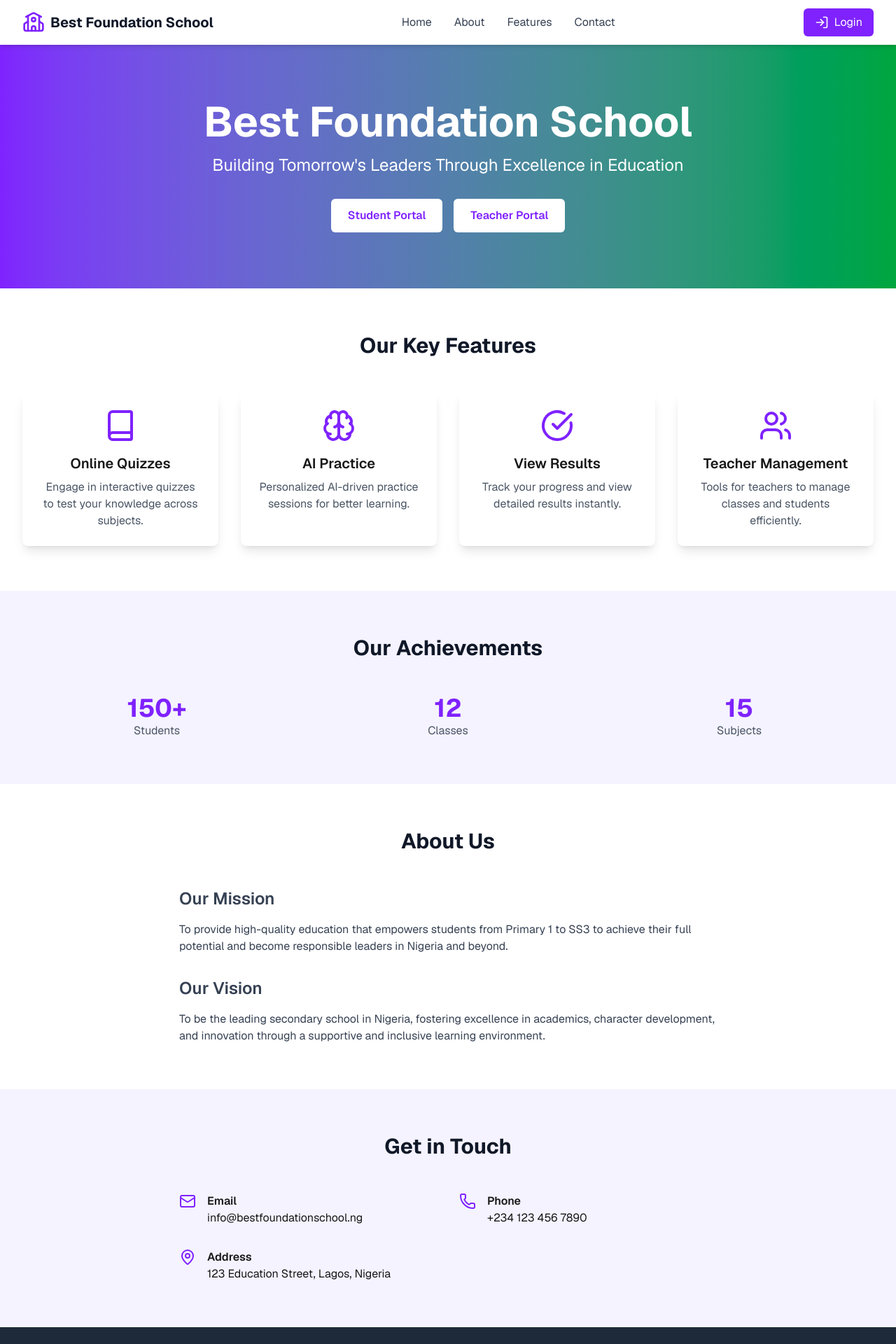
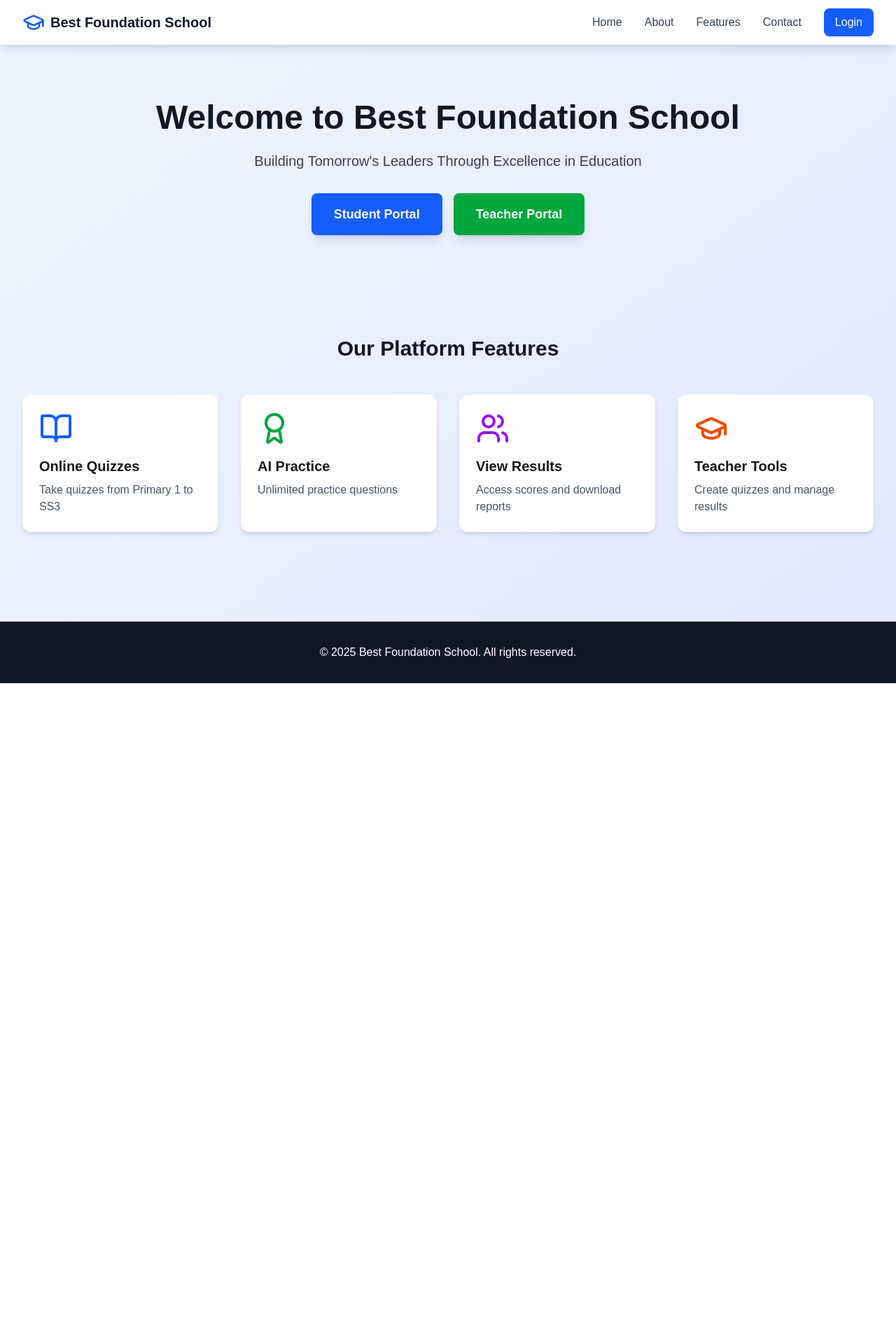
Before and after one commit to shoyoye/best-foundation-school, a Next.js app: page / in a window 1280 px wide. Shown: the top 1920 px of the page at 70% size. After the commit the page ends 976 px from the top, so only its background shows below. Built offline with nearby package versions, Linux system fonts and the light colour scheme.

Commit message:
Update page.tsx

```diff
--- a/src/app/page.tsx
+++ b/src/app/page.tsx
@@ -1,190 +1,114 @@
-import React, { useState } from 'react';
-import { Book, Brain, CheckCircle, Users, School, Mail, Phone, MapPin, LogIn, Menu, X } from 'lucide-react';
+import { useState } from 'react';
+import { GraduationCap, BookOpen, Users, Award, Menu, X } from 'lucide-react';
 
-export default function Home() {
-  const [isMenuOpen, setIsMenuOpen] = useState(false);
+export default function HomePage() {
+  const [mobileMenuOpen, setMobileMenuOpen] = useState(false);
 
   return (
-    <div className="min-h-screen bg-gray-50 font-sans antialiased">
-      {/* Navigation Bar */}
-      <nav className="bg-white shadow-md sticky top-0 z-50">
+    <div className="min-h-screen bg-gradient-to-br from-blue-50 to-indigo-100">
+      {/* Navigation */}
+      <nav className="bg-white shadow-lg">
         <div className="max-w-7xl mx-auto px-4 sm:px-6 lg:px-8">
-          <div className="flex justify-between items-center h-16">
-            {/* Logo */}
+          <div className="flex justify-between h-16">
             <div className="flex items-center">
-              <School className="h-8 w-8 text-violet-600" />
-              <span className="ml-2 text-xl font-bold text-gray-900">Best Foundation School</span>
+              <GraduationCap className="h-8 w-8 text-blue-600" />
+              <span className="ml-2 text-xl font-bold text-gray-900">
+                Best Foundation School
+              </span>
             </div>
 
             {/* Desktop Menu */}
             <div className="hidden md:flex items-center space-x-8">
-              <a href="#home" className="text-gray-700 hover:text-violet-600 transition">Home</a>
-              <a href="#about" className="text-gray-700 hover:text-violet-600 transition">About</a>
-              <a href="#features" className="text-gray-700 hover:text-violet-600 transition">Features</a>
-              <a href="#contact" className="text-gray-700 hover:text-violet-600 transition">Contact</a>
-            </div>
-
-            {/* Login Button */}
-            <div className="hidden md:flex items-center">
-              <button className="bg-violet-600 text-white px-4 py-2 rounded-md hover:bg-violet-700 transition flex items-center">
-                <LogIn className="h-5 w-5 mr-2" />
+              <a href="#home" className="text-gray-700 hover:text-blue-600 font-medium">Home</a>
+              <a href="#about" className="text-gray-700 hover:text-blue-600 font-medium">About</a>
+              <a href="#features" className="text-gray-700 hover:text-blue-600 font-medium">Features</a>
+              <a href="#contact" className="text-gray-700 hover:text-blue-600 font-medium">Contact</a>
+              <button className="bg-blue-600 text-white px-4 py-2 rounded-lg hover:bg-blue-700 transition">
                 Login
               </button>
             </div>
 
-            {/* Mobile Menu Button */}
+            {/* Mobile menu button */}
             <div className="md:hidden flex items-center">
-              <button onClick={() => setIsMenuOpen(!isMenuOpen)} className="text-gray-700">
-                {isMenuOpen ? <X className="h-6 w-6" /> : <Menu className="h-6 w-6" />}
+              <button
+                onClick={() => setMobileMenuOpen(!mobileMenuOpen)}
+                className="text-gray-700"
+              >
+                {mobileMenuOpen ? <X className="h-6 w-6" /> : <Menu className="h-6 w-6" />}
               </button>
+            </div>
           </div>
         </div>
 
         {/* Mobile Menu */}
-          {isMenuOpen && (
-            <div className="md:hidden pb-4">
-              <div className="flex flex-col space-y-4">
-                <a href="#home" className="text-gray-700 hover:text-violet-600 transition">Home</a>
-                <a href="#about" className="text-gray-700 hover:text-violet-600 transition">About</a>
-                <a href="#features" className="text-gray-700 hover:text-violet-600 transition">Features</a>
-                <a href="#contact" className="text-gray-700 hover:text-violet-600 transition">Contact</a>
-                <button className="bg-violet-600 text-white px-4 py-2 rounded-md hover:bg-violet-700 transition flex items-center justify-center">
-                  <LogIn className="h-5 w-5 mr-2" />
+        {mobileMenuOpen && (
+          <div className="md:hidden bg-white border-t">
+            <div className="px-2 pt-2 pb-3 space-y-1">
+              <a href="#home" className="block px-3 py-2 text-gray-700 hover:bg-blue-50 rounded">Home</a>
+              <a href="#about" className="block px-3 py-2 text-gray-700 hover:bg-blue-50 rounded">About</a>
+              <a href="#features" className="block px-3 py-2 text-gray-700 hover:bg-blue-50 rounded">Features</a>
+              <a href="#contact" className="block px-3 py-2 text-gray-700 hover:bg-blue-50 rounded">Contact</a>
+              <button className="w-full text-left px-3 py-2 bg-blue-600 text-white rounded">
                 Login
               </button>
             </div>
           </div>
         )}
-        </div>
       </nav>
 
       {/* Hero Section */}
-      <section id="home" className="bg-gradient-to-r from-violet-600 to-green-600 text-white py-20">
-        <div className="max-w-7xl mx-auto px-4 sm:px-6 lg:px-8 text-center">
-          <h1 className="text-4xl sm:text-5xl lg:text-6xl font-bold mb-4 animate-fade-in">
-            Best Foundation School
+      <div className="max-w-7xl mx-auto px-4 sm:px-6 lg:px-8 py-20">
+        <div className="text-center">
+          <h1 className="text-5xl font-bold text-gray-900 mb-6">
+            Welcome to Best Foundation School
           </h1>
-          <p className="text-xl sm:text-2xl mb-8 animate-fade-in delay-200">
+          <p className="text-xl text-gray-700 mb-8 max-w-3xl mx-auto">
             Building Tomorrow's Leaders Through Excellence in Education
           </p>
-          <div className="flex flex-col sm:flex-row justify-center space-y-4 sm:space-y-0 sm:space-x-4">
-            <a href="/student-portal" className="bg-white text-violet-600 px-6 py-3 rounded-md font-semibold hover:bg-gray-100 transition animate-fade-in delay-400">
+          <div className="flex flex-col sm:flex-row gap-4 justify-center">
+            <button className="bg-blue-600 text-white px-8 py-4 rounded-lg text-lg font-semibold hover:bg-blue-700 transition shadow-lg">
               Student Portal
-            </a>
-            <a href="/teacher-portal" className="bg-white text-violet-600 px-6 py-3 rounded-md font-semibold hover:bg-gray-100 transition animate-fade-in delay-400">
+            </button>
+            <button className="bg-green-600 text-white px-8 py-4 rounded-lg text-lg font-semibold hover:bg-green-700 transition shadow-lg">
               Teacher Portal
-            </a>
-          </div>
-        </div>
-      </section>
-
-      {/* Features Grid */}
-      <section id="features" className="py-16 bg-white">
-        <div className="max-w-7xl mx-auto px-4 sm:px-6 lg:px-8">
-          <h2 className="text-3xl font-bold text-center text-gray-900 mb-12">Our Key Features</h2>
-          <div className="grid grid-cols-1 sm:grid-cols-2 lg:grid-cols-4 gap-8">
-            <div className="bg-white shadow-lg rounded-lg p-6 hover:shadow-xl transition-transform hover:scale-105">
-              <Book className="h-12 w-12 text-violet-600 mx-auto mb-4" />
-              <h3 className="text-xl font-semibold text-center mb-2">Online Quizzes</h3>
-              <p className="text-gray-600 text-center">Engage in interactive quizzes to test your knowledge across subjects.</p>
-            </div>
-            <div className="bg-white shadow-lg rounded-lg p-6 hover:shadow-xl transition-transform hover:scale-105">
-              <Brain className="h-12 w-12 text-violet-600 mx-auto mb-4" />
-              <h3 className="text-xl font-semibold text-center mb-2">AI Practice</h3>
-              <p className="text-gray-600 text-center">Personalized AI-driven practice sessions for better learning.</p>
-            </div>
-            <div className="bg-white shadow-lg rounded-lg p-6 hover:shadow-xl transition-transform hover:scale-105">
-              <CheckCircle className="h-12 w-12 text-violet-600 mx-auto mb-4" />
-              <h3 className="text-xl font-semibold text-center mb-2">View Results</h3>
-              <p className="text-gray-600 text-center">Track your progress and view detailed results instantly.</p>
-            </div>
-            <div className="bg-white shadow-lg rounded-lg p-6 hover:shadow-xl transition-transform hover:scale-105">
-              <Users className="h-12 w-12 text-violet-600 mx-auto mb-4" />
-              <h3 className="text-xl font-semibold text-center mb-2">Teacher Management</h3>
-              <p className="text-gray-600 text-center">Tools for teachers to manage classes and students efficiently.</p>
+            </button>
           </div>
         </div>
       </div>
-      </section>
 
-      {/* Stats Section */}
-      <section className="py-16 bg-violet-50">
-        <div className="max-w-7xl mx-auto px-4 sm:px-6 lg:px-8">
-          <h2 className="text-3xl font-bold text-center text-gray-900 mb-12">Our Achievements</h2>
-          <div className="grid grid-cols-1 sm:grid-cols-3 gap-8">
-            <div className="text-center">
-              <p className="text-4xl font-bold text-violet-600">150+</p>
-              <p className="text-gray-600">Students</p>
+      {/* Features Section */}
+      <div id="features" className="max-w-7xl mx-auto px-4 sm:px-6 lg:px-8 py-16">
+        <h2 className="text-3xl font-bold text-center text-gray-900 mb-12">
+          Our Platform Features
+        </h2>
+        <div className="grid md:grid-cols-4 gap-8">
+          <div className="bg-white p-6 rounded-xl shadow-md">
+            <BookOpen className="h-12 w-12 text-blue-600 mb-4" />
+            <h3 className="text-xl font-semibold mb-2">Online Quizzes</h3>
+            <p className="text-gray-600">Take quizzes from Primary 1 to SS3</p>
           </div>
-            <div className="text-center">
-              <p className="text-4xl font-bold text-violet-600">12</p>
-              <p className="text-gray-600">Classes</p>
+          <div className="bg-white p-6 rounded-xl shadow-md">
+            <Award className="h-12 w-12 text-green-600 mb-4" />
+            <h3 className="text-xl font-semibold mb-2">AI Practice</h3>
+            <p className="text-gray-600">Unlimited practice questions</p>
           </div>
-            <div className="text-center">
-              <p className="text-4xl font-bold text-violet-600">15</p>
-              <p className="text-gray-600">Subjects</p>
+          <div className="bg-white p-6 rounded-xl shadow-md">
+            <Users className="h-12 w-12 text-purple-600 mb-4" />
+            <h3 className="text-xl font-semibold mb-2">View Results</h3>
+            <p className="text-gray-600">Access scores and download reports</p>
+          </div>
+          <div className="bg-white p-6 rounded-xl shadow-md">
+            <GraduationCap className="h-12 w-12 text-orange-600 mb-4" />
+            <h3 className="text-xl font-semibold mb-2">Teacher Tools</h3>
+            <p className="text-gray-600">Create quizzes and manage results</p>
           </div>
         </div>
       </div>
-      </section>
-
-      {/* About Section */}
-      <section id="about" className="py-16 bg-white">
-        <div className="max-w-7xl mx-auto px-4 sm:px-6 lg:px-8">
-          <h2 className="text-3xl font-bold text-center text-gray-900 mb-12">About Us</h2>
-          <div className="prose mx-auto max-w-3xl text-gray-700">
-            <h3 className="text-2xl font-semibold mb-4">Our Mission</h3>
-            <p>To provide high-quality education that empowers students from Primary 1 to SS3 to achieve their full potential and become responsible leaders in Nigeria and beyond.</p>
-            <h3 className="text-2xl font-semibold mt-8 mb-4">Our Vision</h3>
-            <p>To be the leading secondary school in Nigeria, fostering excellence in academics, character development, and innovation through a supportive and inclusive learning environment.</p>
-          </div>
-        </div>
-      </section>
-
-      {/* Contact Section */}
-      <section id="contact" className="py-16 bg-violet-50">
-        <div className="max-w-7xl mx-auto px-4 sm:px-6 lg:px-8">
-          <h2 className="text-3xl font-bold text-center text-gray-900 mb-12">Get in Touch</h2>
-          <div className="grid grid-cols-1 md:grid-cols-2 gap-8 max-w-3xl mx-auto">
-            <div className="flex items-start">
-              <Mail className="h-6 w-6 text-violet-600 mr-4" />
-              <div>
-                <p className="font-semibold">Email</p>
-                <p>info@bestfoundationschool.ng</p>
-              </div>
-            </div>
-            <div className="flex items-start">
-              <Phone className="h-6 w-6 text-violet-600 mr-4" />
-              <div>
-                <p className="font-semibold">Phone</p>
-                <p>+234 123 456 7890</p>
-              </div>
-            </div>
-            <div className="flex items-start md:col-span-2">
-              <MapPin className="h-6 w-6 text-violet-600 mr-4" />
-              <div>
-                <p className="font-semibold">Address</p>
-                <p>123 Education Street, Lagos, Nigeria</p>
-              </div>
-            </div>
-          </div>
-        </div>
-      </section>
 
       {/* Footer */}
-      <footer className="bg-gray-800 text-white py-8">
-        <div className="max-w-7xl mx-auto px-4 sm:px-6 lg:px-8">
-          <div className="flex flex-col md:flex-row justify-between items-center">
-            <div className="mb-4 md:mb-0">
+      <footer className="bg-gray-900 text-white py-8 mt-16">
+        <div className="max-w-7xl mx-auto px-4 text-center">
           <p>&copy; 2025 Best Foundation School. All rights reserved.</p>
-            </div>
-            <div className="flex space-x-6">
-              <a href="#home" className="hover:text-violet-300 transition">Home</a>
-              <a href="#about" className="hover:text-violet-300 transition">About</a>
-              <a href="#features" className="hover:text-violet-300 transition">Features</a>
-              <a href="#contact" className="hover:text-violet-300 transition">Contact</a>
-            </div>
-          </div>
         </div>
       </footer>
     </div>
```
Lines whose indentation alone changed are shown as unchanged.
